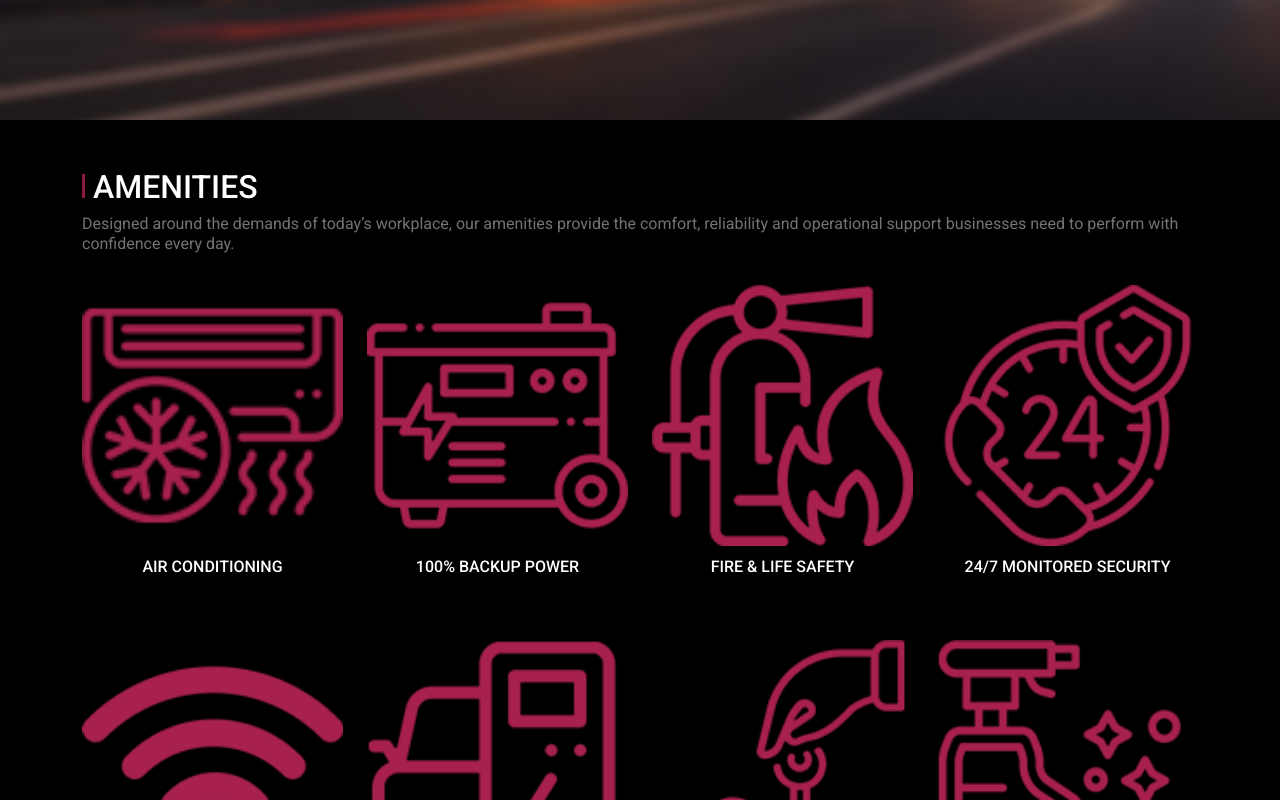
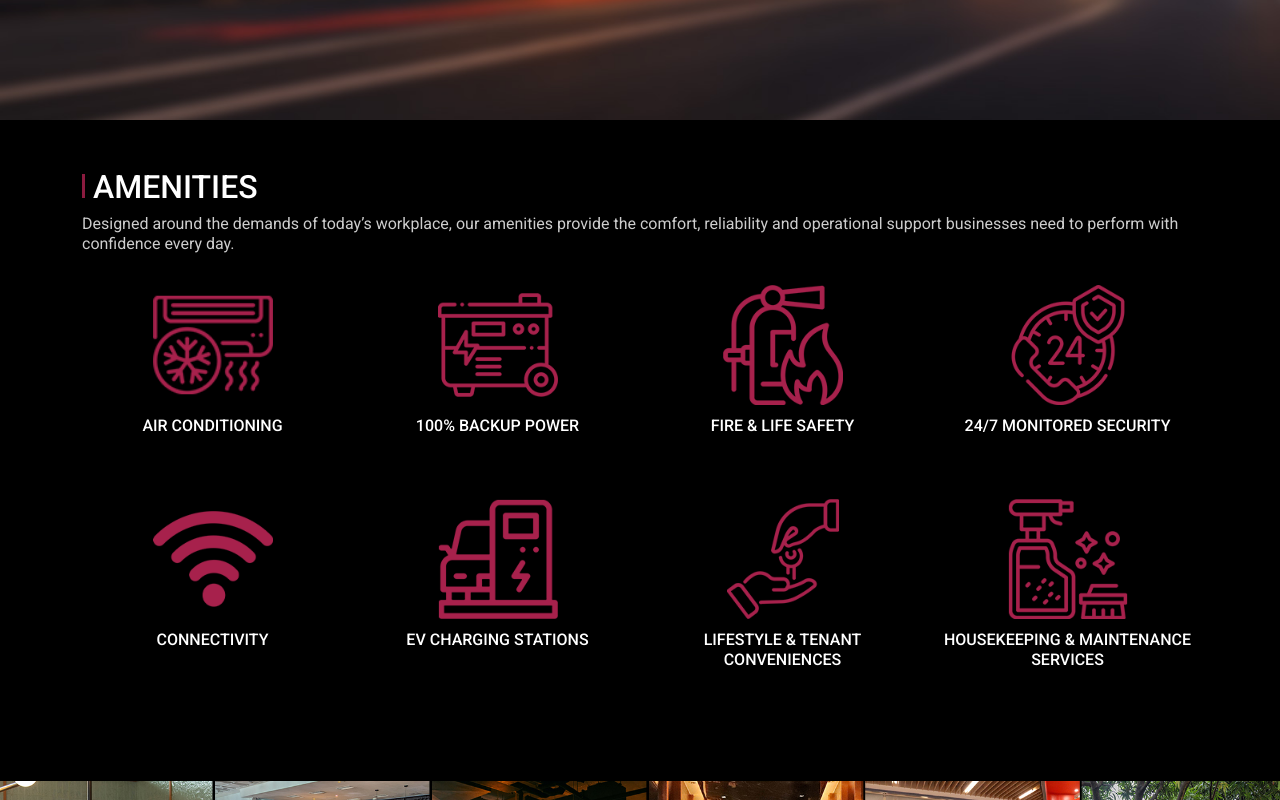
Before and after one commit to Kites-Global/accessrealities, a Next.js app: page /access-towers/north-tower in a window 1280 px wide. Shown: the part 680-1480 px from the top of the page. Built offline with nearby package versions, Linux system fonts and the light colour scheme.

Commit message:
feat: aminities layout issue is fixed

```diff
--- a/src/app/components/Aminities.tsx
+++ b/src/app/components/Aminities.tsx
@@ -19,7 +19,7 @@ export default function Aminities() {
                             <Image
                                 src="/img/aminities-icon-1.png"
                                 alt="Air Conditioning"
-                                className="img-fluid"
+                                className="img-fluid c-size"
                                 width={100}
                                 height={100}
                             />
@@ -31,7 +31,7 @@ export default function Aminities() {
                             <Image
                                 src="/img/aminities-icon-2.png"
                                 alt="100% Backup Power"
-                                className="img-fluid"
+                                className="img-fluid c-size"
                                 width={100}
                                 height={100}
                             />
@@ -44,7 +44,7 @@ export default function Aminities() {
                             <Image
                                 src="/img/aminities-icon-3.png"
                                 alt="Fire & Life Safety"
-                                className="img-fluid"
+                                className="img-fluid c-size"
                                 width={100}
                                 height={100}
                             />
@@ -57,7 +57,7 @@ export default function Aminities() {
                             <Image
                                 src="/img/aminities-icon-4.png"
                                 alt="24/7 monitored security"
-                                className="img-fluid"
+                                className="img-fluid c-size"
                                 width={100}
                                 height={100}
                             />
@@ -70,7 +70,7 @@ export default function Aminities() {
                             <Image
                                 src="/img/aminities-icon-5.png"
                                 alt="Connectivity"
-                                className="img-fluid"
+                                className="img-fluid c-size"
                                 width={100}
                                 height={100}
                             />
@@ -82,7 +82,7 @@ export default function Aminities() {
                             <Image
                                 src="/img/aminities-icon-6.png"
                                 alt="EV Charging Stations"
-                                className="img-fluid"
+                                className="img-fluid c-size"
                                 width={100}
                                 height={100}
                             />
@@ -95,7 +95,7 @@ export default function Aminities() {
                             <Image
                                 src="/img/aminities-icon-7.png"
                                 alt="Lifestyle & Tenant Conveniences"
-                                className="img-fluid"
+                                className="img-fluid c-size"
                                 width={100}
                                 height={100}
                             />
@@ -108,7 +108,7 @@ export default function Aminities() {
                             <Image
                                 src="/img/aminities-icon-8.png"
                                 alt="Housekeeping & Maintenance Services"
-                                className="img-fluid"
+                                className="img-fluid c-size"
                                 width={100}
                                 height={100}
                             />
--- a/src/app/globals.css
+++ b/src/app/globals.css
@@ -532,6 +532,13 @@ header {
         margin-bottom: 0.5rem;
       }
 
+      .c-size {
+        display: block;
+        margin: 0 auto;
+        width: 80px;
+        height: auto;
+      }
+
       h5 {
         text-transform: uppercase;
         font-weight: 500;
@@ -1508,7 +1515,7 @@ img {
 }
 
 p {
-  color: #737373;
+  color: #ffffffcd;
   line-height: 1.2rem;
 
 }
@@ -1747,14 +1754,11 @@ h6 {
     }
   }
 
-  .aminity-sec {
+  .amenities-sec {
     padding: 3rem 0;
 
-    .aminity-row {
-      .amenity-itm img {
-        width: 150px;
-        height: 150px;
-      }
+    .amenity-row .amenity-itm .c-size {
+      width: 120px;
     }
   }
 
--- a/src/app/page.tsx
+++ b/src/app/page.tsx
@@ -92,7 +92,7 @@ export default function Home() {
               <div className="info-itm">
                 <h2>Defining Colombo’s Corporate Skyline</h2>
                 <h6>Creating premium commercial spaces built for the way modern businesses work. </h6>
-                <p>
+                <p className="text-black">
                   Access Realties (Pvt) Ltd has long been part of Colombo’s evolving commercial real estate story,
                   contributing to the design, development and management of landmark business environments that
                   bring energy, efficiency and prestige to the city. Guided by the strength of Access, a name synonymous
```
